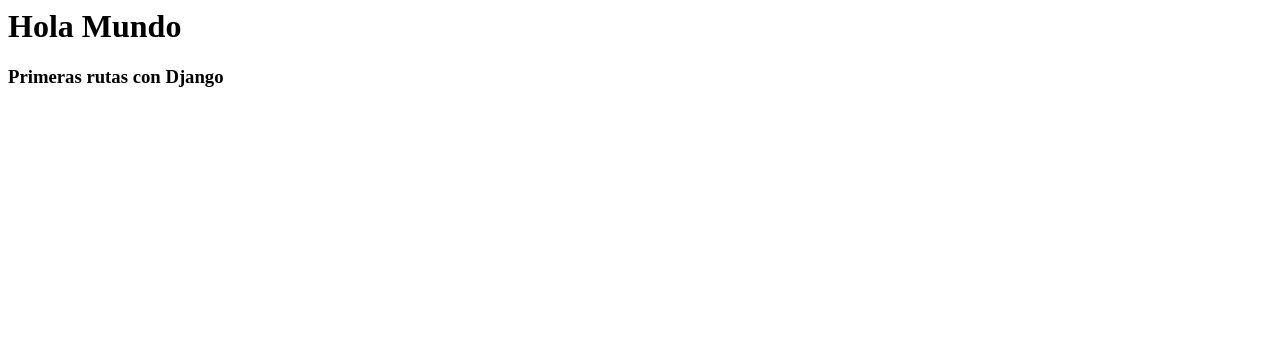
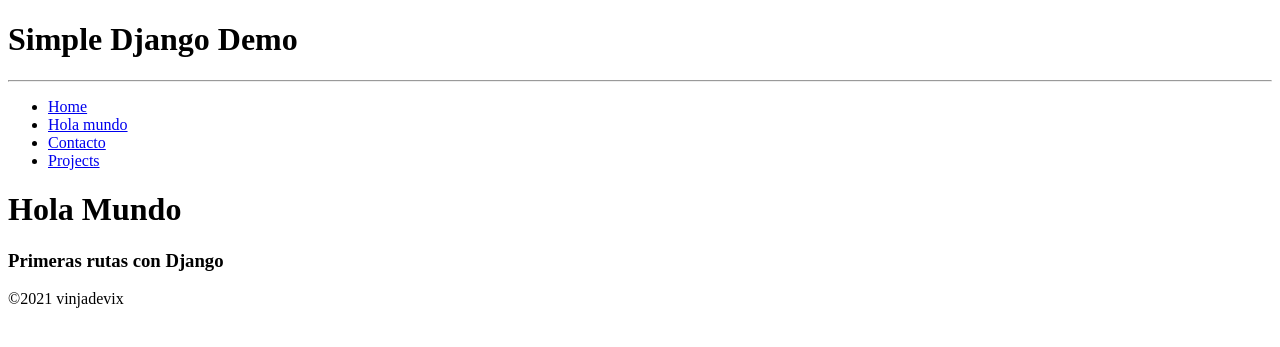
Before and after one commit to vinjatovix/django-bender, a Django app: page /hola-mundo in a window 1280 px wide. Shown: the top 347 px of the page. Run offline with Django 3.2, Linux system fonts and the light colour scheme.

Commit message:
feat: :sparkles: layout, templates, heritage

```diff
--- a/miapp/templates/hola_mundo.html
+++ b/miapp/templates/hola_mundo.html
@@ -1,2 +1,10 @@
+{% extends 'layout.html' %}
+{% block title %}
+Hola mundo
+{% endblock %}
+
+{% block content %}
+
 <h1>Hola Mundo</h1>
 <h3>Primeras rutas con Django</h3>
+{% endblock %}
--- /dev/null
+++ b/miapp/templates/layout.html
@@ -0,0 +1,20 @@
+<!DOCTYPE html>
+<html lang="es">
+  <head>
+    <meta charset="UTF-8" />
+    <meta name="viewport" content="width=device-width, initial-scale=1.0" />
+    <title>{% block title %}{% endblock %} | Django test</title>
+  </head>
+  <body>
+    <h1>Simple Django Demo</h1>
+    <hr />
+    <ul>
+      <li><a href="/">Home</a></li>
+      <li><a href="/hola-mundo">Hola mundo</a></li>
+      <li><a href="/contact">Contacto</a></li>
+      <li><a href="/projects">Projects</a></li>
+    </ul>
+    <div id="content">{% block content %} {% endblock %}</div>
+    <footer>&copy;2021 vinjadevix</footer>
+  </body>
+</html>
--- a/miapp/views.py
+++ b/miapp/views.py
@@ -1,17 +1,6 @@
 from django.shortcuts import render, HttpResponse, redirect, render
 
 # Create your views here.
-
-layout = """
-<h1>Simple Django Demo</h1>
-<hr/>
-<ul>
-    <li><a href="/">Home</a></li>
-    <li><a href="/hola-mundo">Hola mundo</a></li>
-    <li><a href="/contact">Contacto</a></li>
-    <li><a href="/projects">Projects</a></li>
-</ul>
-"""
 
 
 def index(request):
```
Also changed, not shown: miapp/templates/index.html (+7 -0 lines).
